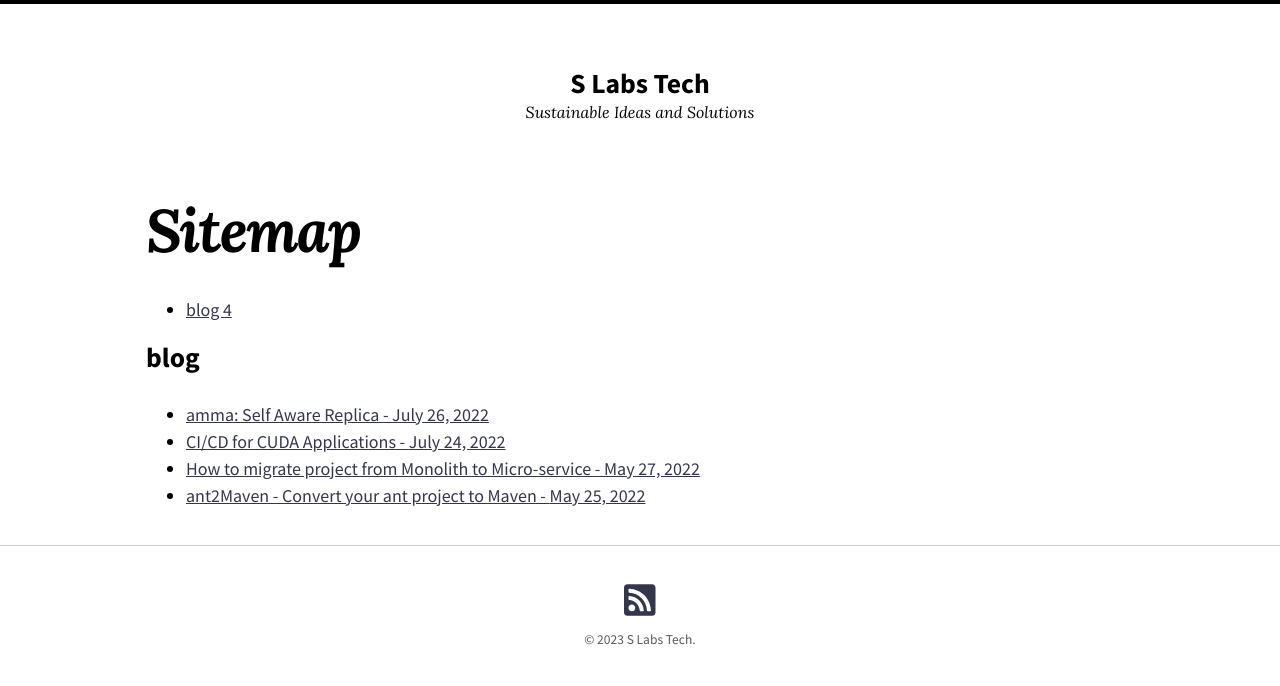
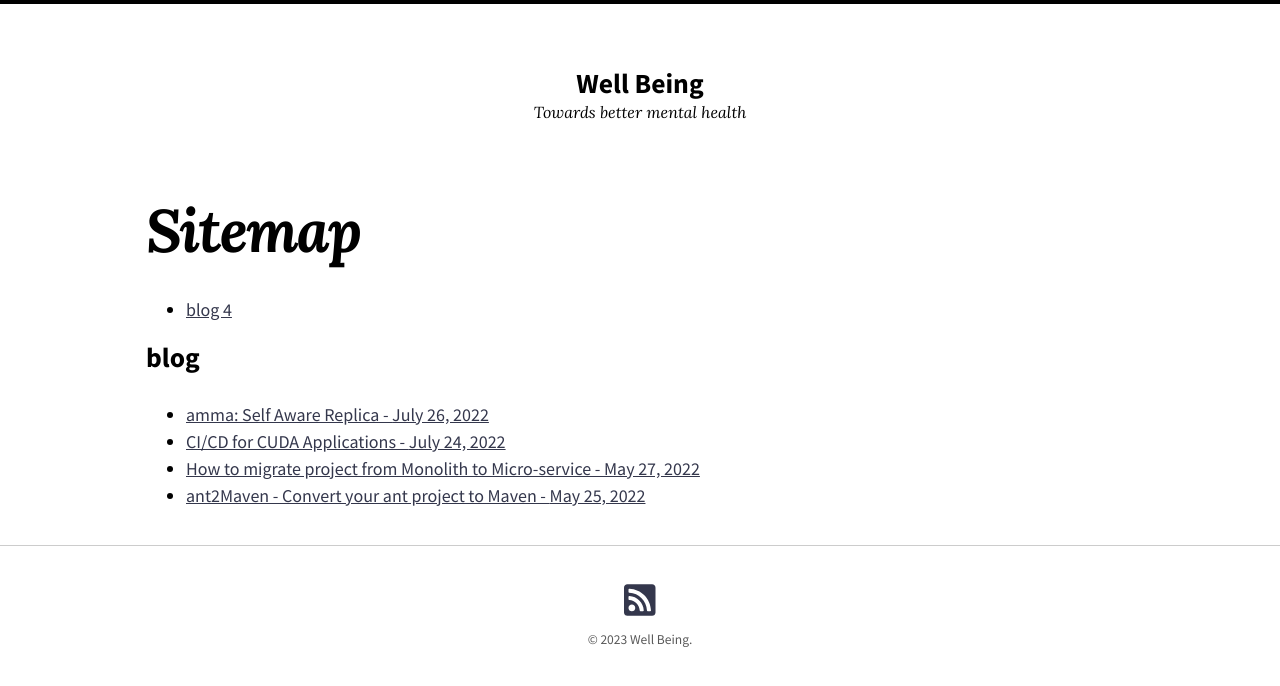
Before and after one commit to slabstech/darktales.com, a Jekyll site: the page built from tags/index.md, in a window 1280 px wide. Shown: the top 686 px of the page. Built offline with Jekyll 4.4.1, drawn with Linux system fonts in a browser that asks for light colours; nearby versions of some CDN libraries.

Commit message:
update site name
Signed-off-by: Sachin Shetty <26170834+sachinsshetty@users.noreply.github.com>

```diff
--- a/_config.yml
+++ b/_config.yml
@@ -16,10 +16,10 @@
 #theme: jekyll-theme-so-simple
 remote_theme: mmistakes/so-simple-theme
 locale: en-US
-title: "S Labs Tech"
-description: "Sustainable Ideas and Solutions"
+title: "Well Being"
+description: "Towards better mental health"
 baseurl: # the subpath of your site, e.g. "/blog"
-url: https://slabstech.com/darktales.com
+url: https://slabstech.com/wellbeing.com
 logo: # path of site logo, e.g. "/images/logo.png"
 date_format: "%B %-d, %Y"
 read_time: # reading time estimates, e.g. true
@@ -30,8 +30,6 @@ google_fonts:
     weights: "400,400i,700,700i"
   - name: "Lora"
     weights: "400,400i,700,700i"
-twitter:
-  username: slabstech
 
 # Liquid
 liquid:
```
